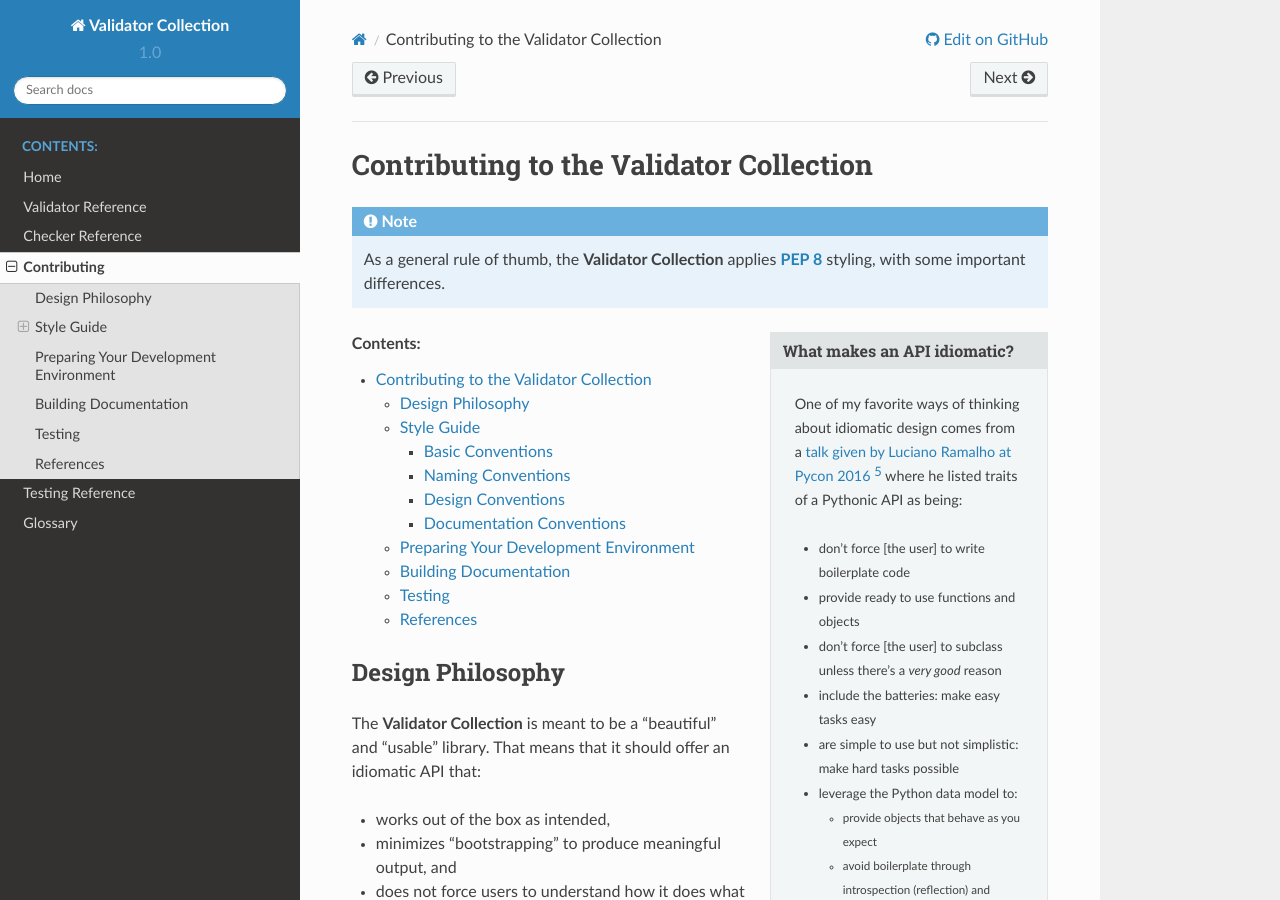
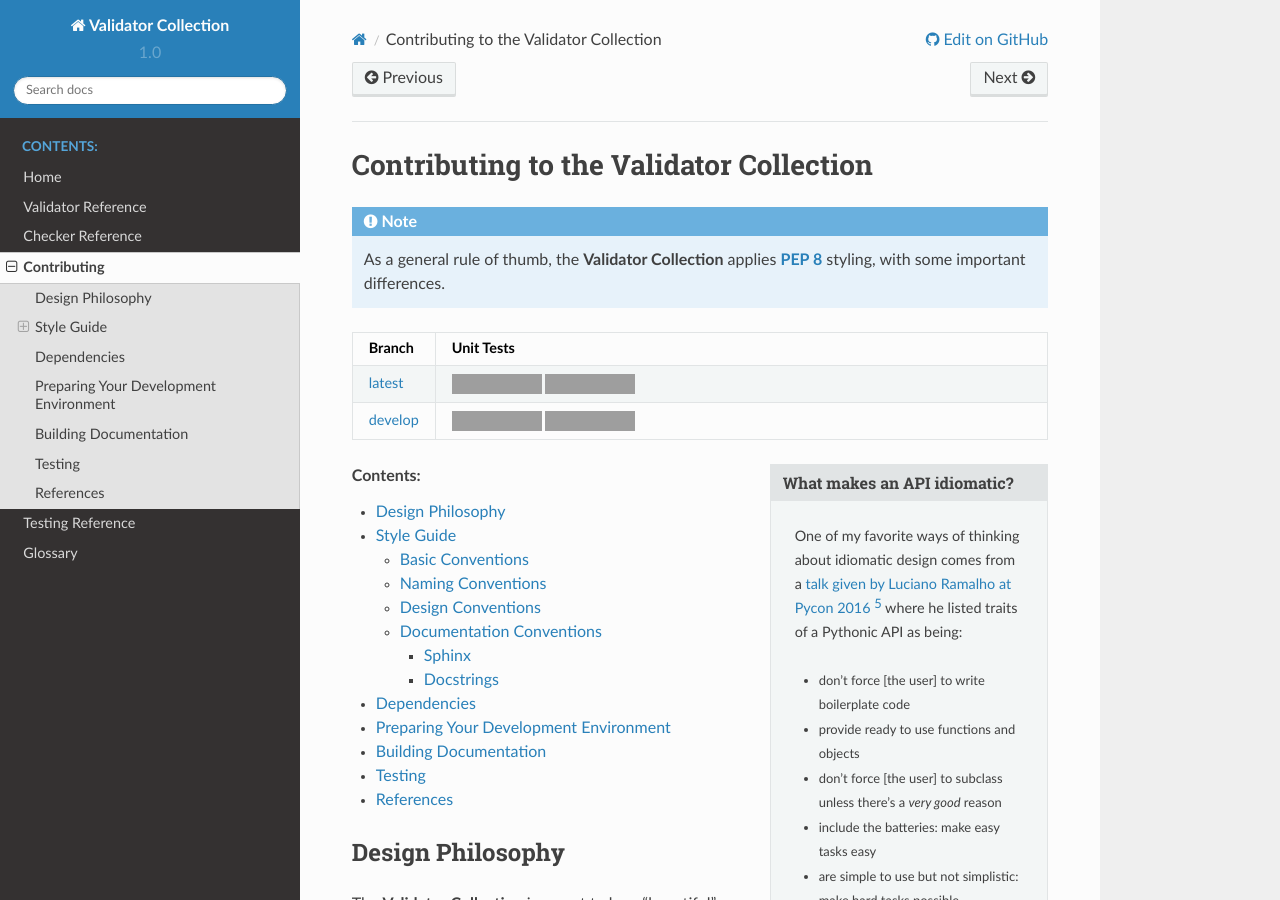
Before and after one commit to insightindustry/validator-collection, a Sphinx documentation site: the page built from docs/contributing.rst, in a window 1280 px wide and 900 px high. Built offline with Sphinx 7.4.7 and the Read the Docs theme 2.0.0, drawn with Linux system fonts in a browser that asks for light colours; some of the changed text lies outside the part shown; grey boxes are pictures that could not be loaded.

Commit message:
Updated test matrix and documentation to include code coverage report badges.

```diff
--- /dev/null
+++ b/docs/_dependencies.rst
@@ -0,0 +1,15 @@
+.. tabs::
+
+  .. tab:: Python 3.x
+
+    None. Uses the standard library.
+
+  .. tab:: Python 2.x
+
+    The `regex <https://pypi.python.org/pypi/regex>`_ drop-in replacement for
+    Python's (buggy) standard :class:`re <python:re>` module.
+
+    .. note::
+
+      This conditional dependency will be automatically installed if you are
+      installing to Python 2.x.
--- /dev/null
+++ b/docs/_unit_tests_code_coverage.rst
@@ -0,0 +1,20 @@
+.. list-table::
+  :widths: 10 90
+  :header-rows: 1
+
+  * - Branch
+    - Unit Tests
+  * - `latest <https://github.com/insightindustry/validator-collection/tree/master>`_
+    -
+      .. image:: https://travis-ci.org/insightindustry/validator-collection.svg?branch=latest
+        :target: https://travis-ci.org/insightindustry/validator-collection
+
+      .. image:: https://codecov.io/gh/insightindustry/validator-collection/branch/master/graph/badge.svg
+        :target: https://codecov.io/gh/insightindustry/validator-collection
+  * - `develop <https://github.com/insightindustry/validator-collection/tree/develop>`_
+    -
+      .. image:: https://travis-ci.org/insightindustry/validator-collection.svg?branch=develop
+        :target: https://travis-ci.org/insightindustry/validator-collection
+
+      .. image:: https://codecov.io/gh/insightindustry/validator-collection/branch/develop/graph/badge.svg
+        :target: https://codecov.io/gh/insightindustry/validator-collection
--- a/docs/contributing.rst
+++ b/docs/contributing.rst
@@ -6,6 +6,8 @@ Contributing to the Validator Collection
 
   As a general rule of thumb, the **Validator Collection** applies
   :pep:`PEP 8 <8>` styling, with some important differences.
+
+.. include:: _unit_tests_code_coverage.rst
 
 .. sidebar:: What makes an API idiomatic?
 
@@ -25,6 +27,7 @@ Contributing to the Validator Collection
 
 
 .. contents:: Contents:
+  :local:
   :depth: 3
 
 Design Philosophy
@@ -173,6 +176,13 @@ Docstrings
 * Docstrings are used to document the actual source code itself. When
   writing docstrings we adhere to the conventions outlined in :pep:`257`.
 
+.. _dependencies:
+
+Dependencies
+==============
+
+.. include:: _dependencies.rst
+
 .. _preparing-development-environment:
 
 Preparing Your Development Environment
```
Also changed, not shown: docs/index.rst (+11 -13 lines), .travis.yml, 1 other file.
